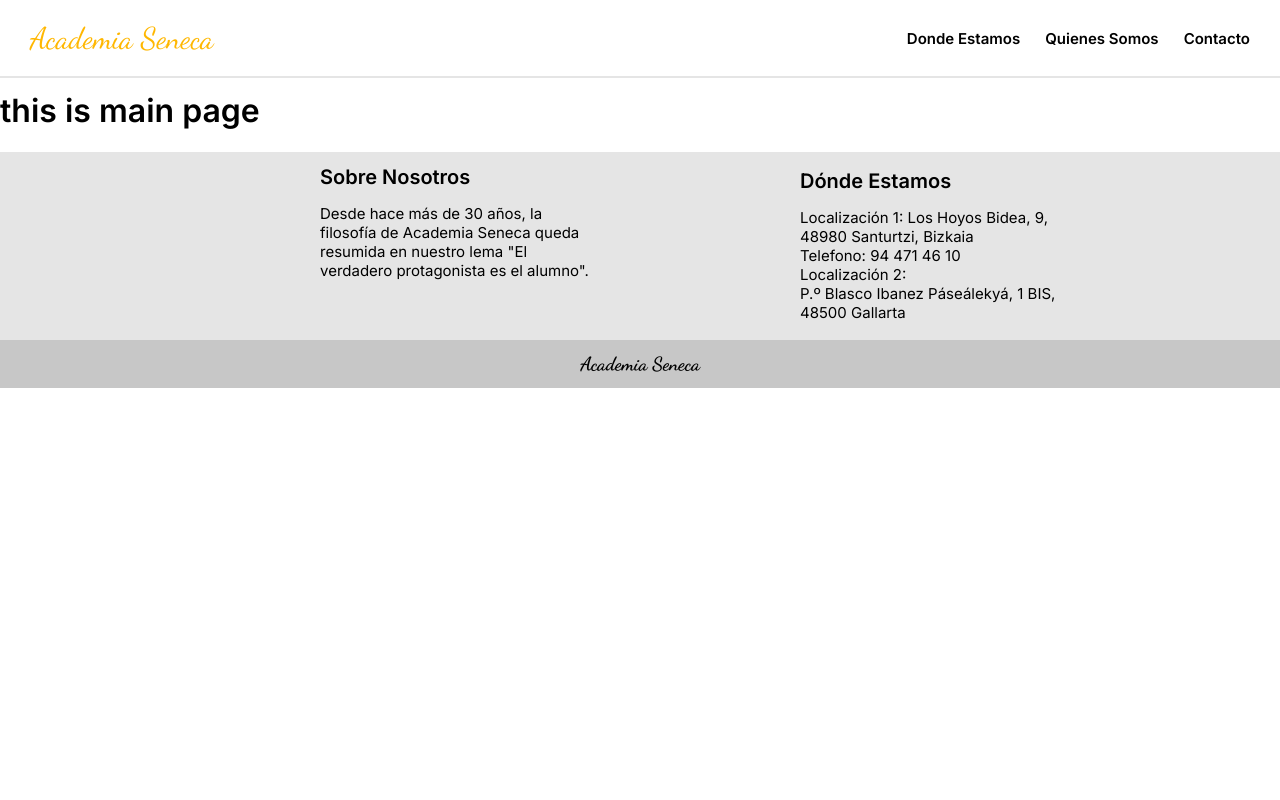
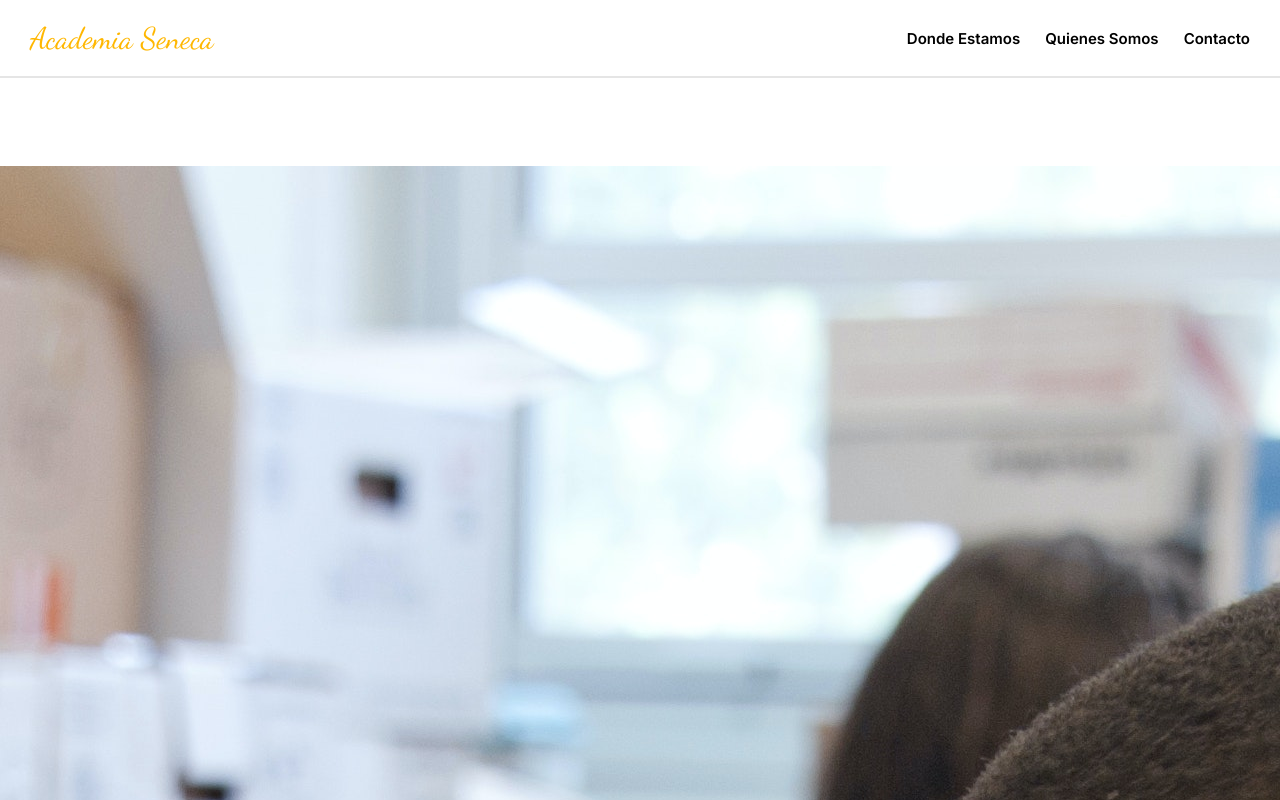
Before and after one commit to MikelGV/acadseneca, a Next.js app: page / in a window 1280 px wide. Built offline with nearby package versions, Linux system fonts and the light colour scheme.

Commit message:
first image added

```diff
--- a/pages/index.tsx
+++ b/pages/index.tsx
@@ -5,7 +5,21 @@ import Layout from '../components/layout/layout'
 export default function Home() {
   return (
     <Layout home>
-      <h1>this is main page</h1>
+      <div className={styles.main}>
+        <div className={styles.mainWrapper}>
+          <div className={styles.imgWrapper}>
+            <img className={styles.mainImg} src="/img/optiona.jpg" alt="" />
+            <div className={styles.centered}>
+              <h1 className={styles.centeredLogo}>Academia Seneca</h1>
+              <h2 className={styles.centeredTitle}>Diviértete Estudiando</h2>
+              <p className={styles.centeredText}>
+                Clases particulares adaptadas a las necesidades de cada alumno
+                Refuerzo escolar personalizado y preparación para los examense oficiales de idiomas
+              </p>
+            </div>
+          </div>
+        </div>
+      </div>
     </Layout>
   )
 }
```
